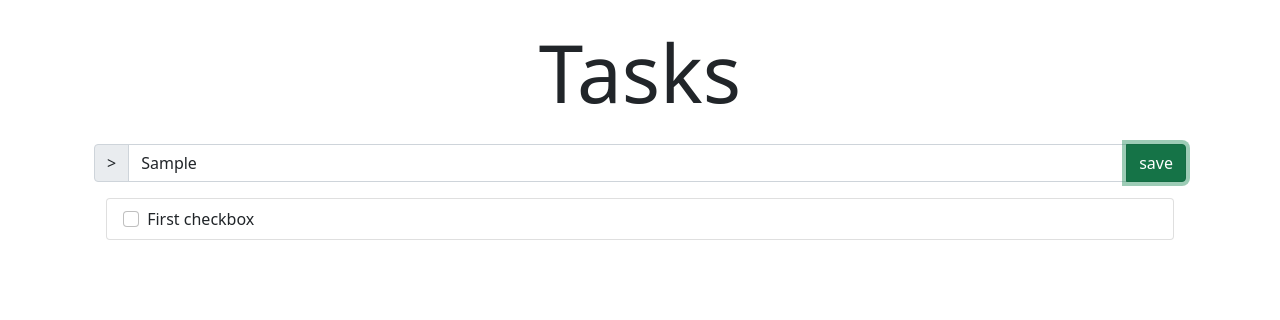
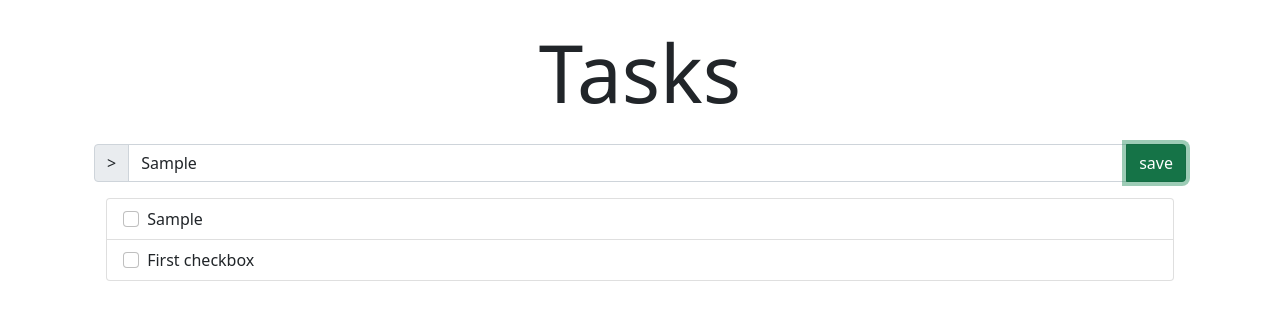
Before and after one commit to PabloHdzVizcarra/tasks, a website: page src/public/index.html in a window 1280 px wide. Both pictures are taken after typing "Sample" into the empty fields and a click on the button "save". Drawn offline with nearby package versions, Linux system fonts and the light colour scheme.

Commit message:
feat the tasks is how at the screen

```diff
--- a/src/public/app.js
+++ b/src/public/app.js
@@ -1,11 +1,28 @@
-console.log("app");
-
 const form = document.querySelector(".js-form");
 const input = document.querySelector(".js-input");
+const taskArea = document.querySelector(".js-task-area");
 
 form.addEventListener("submit", (event) => {
+  createTasks(event, input);
+});
+
+function createTasks(event, input) {
   event.preventDefault();
+  console.log(input.value);
+  const element = createTask(input.value);
 
-  console.log(input.value);
-  console.log(form.tagName);
-});
+  taskArea.insertAdjacentHTML("afterbegin", element);
+}
+
+function createTask(text) {
+  return `
+  <li class="list-group-item">
+    <input
+      class="form-check-input me-1"
+      type="checkbox"
+      value=""
+      aria-label="..."
+    />
+    ${text}
+  </li>`;
+}
--- a/src/public/index.html
+++ b/src/public/index.html
@@ -11,7 +11,6 @@
       integrity="sha384-eOJMYsd53ii+scO/bJGFsiCZc+5NDVN2yr8+0RDqr0Ql0h+rP48ckxlpbzKgwra6"
       crossorigin="anonymous"
     />
-    <script src="https://use.fontawesome.com/eeeb950af3.js"></script>
 
     <title>Task App</title>
   </head>
@@ -35,7 +34,7 @@
         </form>
 
         <div class="container">
-          <ul class="list-group">
+          <ul class="list-group js-task-area">
             <li class="list-group-item">
               <input
                 class="form-check-input me-1"
```
